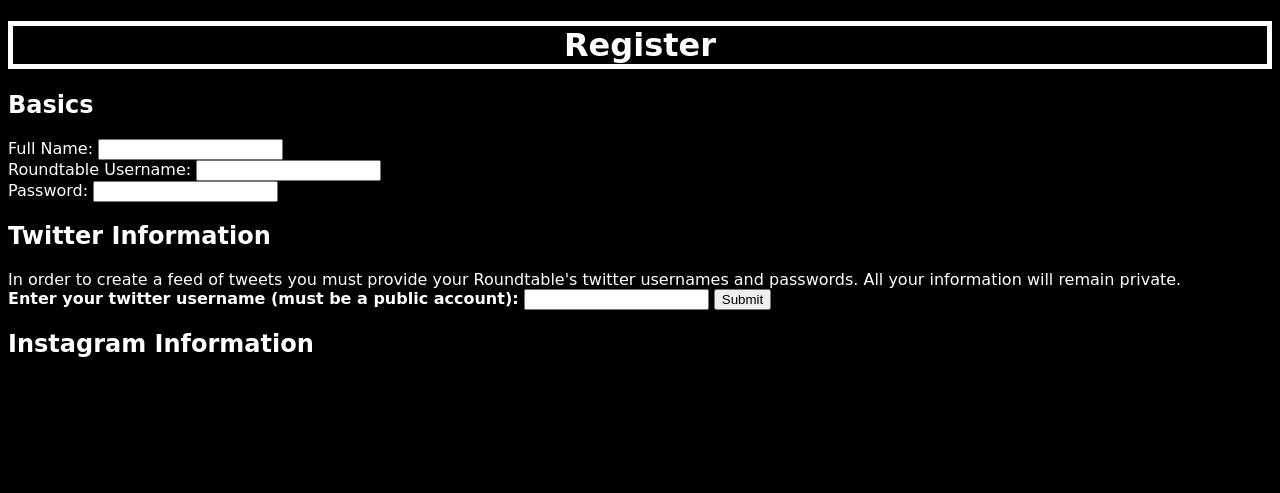
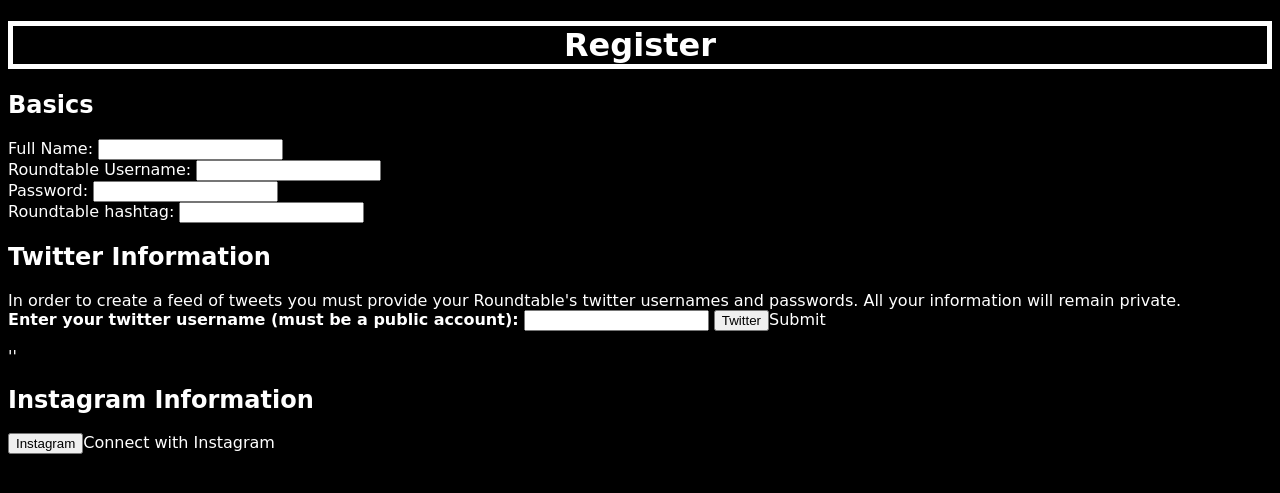
Before and after one commit to dfischman1/instatweet-hub, a Flask app: page /register in a window 1280 px wide. Shown: the top 493 px of the page. Run offline with Flask 2, Linux system fonts and the light colour scheme; parts of the project's set-up code (start-up, migrations or seed data) failed here and were passed over.

Commit message:
instagram

```diff
--- a/app.py
+++ b/app.py
@@ -3,18 +3,31 @@
 from flask import render_template
 from flask import url_for,redirect,flash
 from flask import session, escape
+from instagram import client, subscriptions
 #import requests
 #import twyth
 import pythontwitter2
 import storage
+import instagramhub
 
 app = Flask(__name__)
 
 
 app.debug=True
 
+CONFIG = {
+    'client_id': '2e1ab1ca522343a589a4dc84eb31af41',
+    'client_secret': '67b832ed8a9b4e67b8696a3db0a69fd2',
+    'redirect_uri': 'http://localhost:5000/search'
+}
 
+user_id = 0
+user_token= 0
+instagram_client = client.InstagramAPI(**CONFIG)
+user_hashtag = 'potato'
 
+def process_tag_update(update):
+    print update
 
 
 @app.route('/', methods= ['GET', 'POST'])
@@ -46,17 +59,45 @@
 def register():
     if request.method == 'GET':
         return render_template('register.html')
-    else:
+    elif request.form['Go'] == 'twitter':
         uname = request.form['username']
         password = request.form['pswd']
         fullname = request.form['name']
         tuname = request.form['twitter']
+        user_hashtag = request.form['hashtag']
         storage.addUser(uname, password, fullname, tuname)
-        redirect(url_for('search'))
+        return render_template('register.html', message = "now login with instagram")
+    else:
+        return redirect(instagram_client.get_authorize_url(scope=['basic']))
+
+
 
 @app.route('/search')
 def search():
-    return render_template('search.html')
+    if request.method == 'GET':
+        return render_template('search.html')
+
+@app.route('/instagram')
+def instagram():
+    code = request.values.get('code')
+    if not code:
+        res = "Missing Code"
+        return render_template('homepage.html', res = res)
+    #try:
+    access_token, instagram_user = instagram_client.exchange_code_for_access_token(code)
+    if not access_token:
+        res = "no token"
+        return render_template('homepage.html', res = res)
+    user_id = instagram_user['id']
+    user_token = access_token
+    print user_id + 'YAY!'
+    images = instagramhub.get_pics(user_id, user_token)
+    return render_template('instagram.html', images = images)
+        #deferred.defer(fetch_instagram_for_user, g.user.get_id(), count=20, _queue='instagram')
+    #except (RuntimeError, TypeError, NameError):
+    #    print "poops"
+    #    return render_template('search.html')
+    #return render_template('search.html')
 
 import os
 key = os.urandom(24)
--- a/sample_app.py
+++ b/sample_app.py
@@ -5,8 +5,8 @@
 bottle.debug(True)
 
 CONFIG = {
-    'client_id': '',
-    'client_secret': '',
+    'client_id': '2e1ab1ca522343a589a4dc84eb31af41',
+    'client_secret': '67b832ed8a9b4e67b8696a3db0a69fd2',
     'redirect_uri': 'http://localhost:8515/oauth_callback'
 }
 
--- a/templates/homepage.html
+++ b/templates/homepage.html
@@ -37,7 +37,7 @@
 <button type = "submit" value = "register" name = "register">Register</button>
 </form>
 
-<p> "{{ results }}" </p>
+<p> "{{ res }}" </p>
 
 <div id="statement">
 
@@ -48,6 +48,6 @@
 
 
 
-
+{{ tags }}
 </body>
 </html>
--- a/templates/register.html
+++ b/templates/register.html
@@ -23,6 +23,7 @@
 Roundtable Username: <input type = "text" name="username" id = "username">
 </input><br>
 Password: <input type = "text" name="pswd" id = "pswd"></input><br>
+Roundtable hashtag: <input type = "text" name="hashtag" id = "hashtag"></input><br>
 
 <h2> Twitter Information </h2>
 In order to create a feed of tweets you must provide your Roundtable's twitter usernames and passwords. All your information will remain private.
@@ -30,10 +31,10 @@
 <br>
 <b>Enter your twitter username (must be a public account):</b>
 <input type="text" name="twitter" id ="twitter">
-<button type = "submit" value = "Submit" name = "Submit">Submit </button>
-
+<input type = "submit" value = "Twitter" name = "Go">Submit </input>
+<p> '{{ message }}' </p>
 
 <h2> Instagram Information </h2>
-
+<input type = "submit" value = "Instagram" name = "Go">Connect with Instagram </input>
 
 </form>
```
Also changed, not shown: instagramhub.py (added, +18 -0 lines), templates/instagram.html (added, +19 -0 lines).
